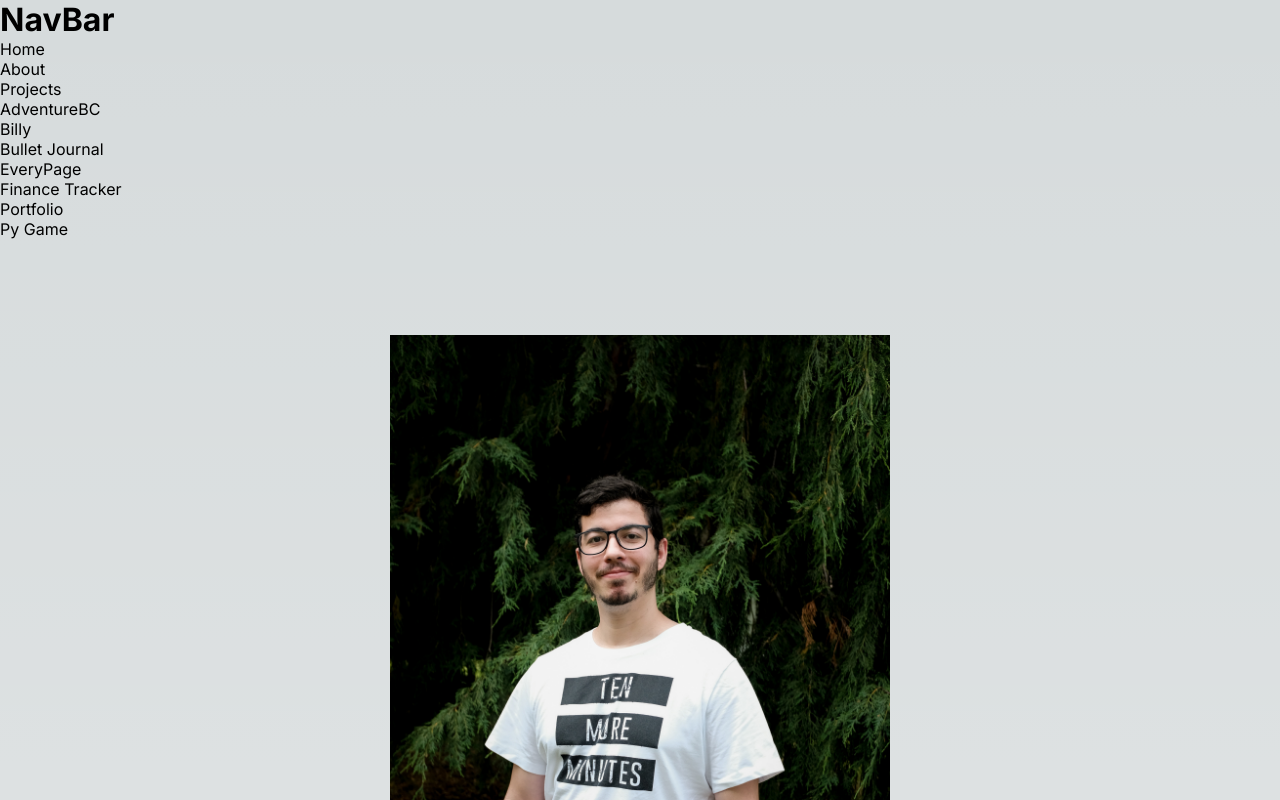
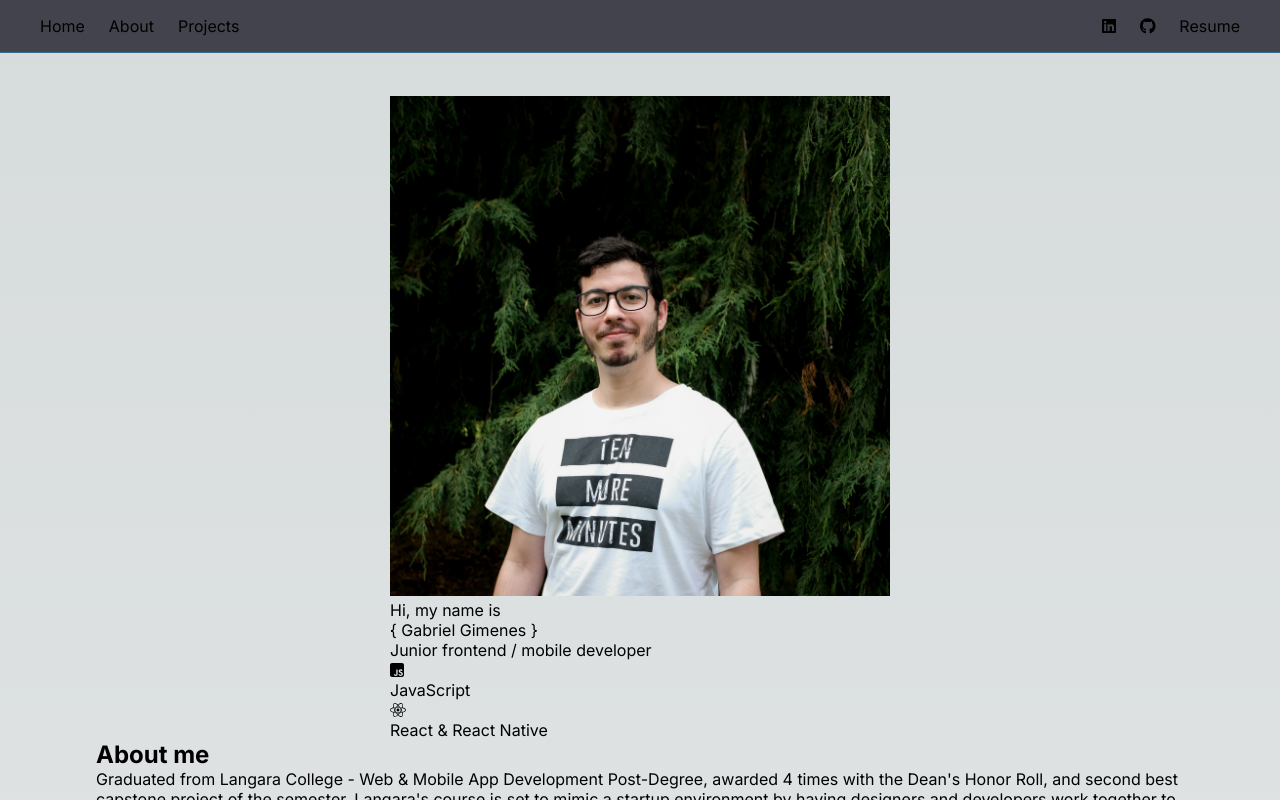
Before and after one commit to gabrielgimenes92/gabrielgimenes92.github.io, a Next.js app: page / in a window 1280 px wide. Shown: the top 800 px of the page. Built offline with nearby package versions, Linux system fonts and the light colour scheme.

Commit message:
Adds style to NavBar

```diff
--- a/src/components/NavBar.js
+++ b/src/components/NavBar.js
@@ -1,10 +1,16 @@
 import Link from 'next/link';
 import React from 'react';
+import styles from './NavBar.module.scss';
+import { FontAwesomeIcon } from '@fortawesome/react-fontawesome';
+import { faLinkedin, faGithub } from '@fortawesome/free-brands-svg-icons';
 
 const NavBar = () => {
+  const iconLinkedin = <FontAwesomeIcon icon={faLinkedin} />;
+  const iconGithub = <FontAwesomeIcon icon={faGithub} />;
+
   return (
-    <div>
-      <h1>NavBar</h1>
+    <div className={styles.navBarWrapper}>
+      <div className={styles.navBar}>
         <ul>
           <li>
             <Link href="/">Home</Link>
@@ -15,7 +21,7 @@ const NavBar = () => {
           <li>
             <Link href="/#projects">Projects</Link>
           </li>
-        <ul>
+          <ul className={styles.navBarSubMenu}>
             <li>
               <Link href="/adventurebc">AdventureBC</Link>
             </li>
@@ -39,6 +45,18 @@ const NavBar = () => {
             </li>
           </ul>
         </ul>
+        <ul>
+          <li>
+            <a href="">{iconLinkedin}</a>
+          </li>
+          <li>
+            <a href="">{iconGithub}</a>
+          </li>
+          <li>
+            <a href="">Resume</a>
+          </li>
+        </ul>
+      </div>
     </div>
   );
 };
--- /dev/null
+++ b/src/components/NavBar.module.scss
@@ -0,0 +1,34 @@
+.navBarWrapper {
+    background-color: rgba(50, 50, 60, 0.9);
+    width: 100%;
+    position: fixed;
+    border-bottom: 1px solid rgba(50, 144, 199, 0.5);
+
+    .navBar {
+        display: flex;
+        flex-flow: row nowrap;
+        justify-content: space-between;
+        width: 1200px;
+        margin: 0 auto;
+        padding: 1rem 0;
+
+
+        ul {
+            padding: 0;
+            margin: 0;
+            display: flex;
+            flex-flow: row nowrap;
+            gap: 1.5rem;
+
+            li {
+                list-style-type: none;
+                margin: 0;
+                padding: 0;
+            }
+        }
+
+        .navBarSubMenu {
+            display: none;
+        }
+    }
+}
```
Lines whose indentation alone changed are shown as unchanged.
